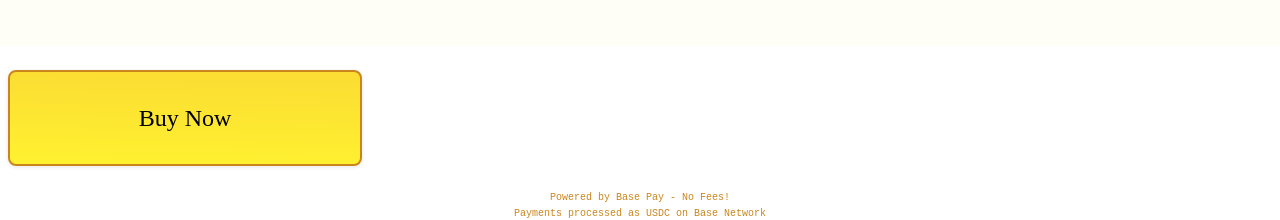
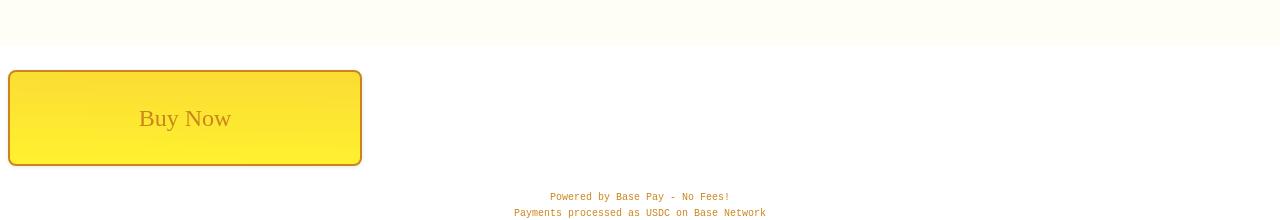
Before and after one commit to mentlnomad/high-five-mini-app, a Next.js app in the folder high-five-fresh/: page / in a window 1280 px wide. Shown: the part 695-915 px from the top of the page. Built offline with nearby package versions, Linux system fonts and the light colour scheme; a web font is replaced by a local one.

Commit message:
Update page.js

```diff
--- a/high-five-fresh/src/app/page.js
+++ b/high-five-fresh/src/app/page.js
@@ -273,19 +273,18 @@ export default function HighFiveMiniApp() {
               boxShadow: "0px 1px 4px 0px rgba(0, 0, 0, 0.10)",
               fontFamily: "Chicle, cursive",
               fontSize: "24px",
-              fontWeight: "400"
+              fontWeight: "400",
+              color: "#CA861C"  // Add this line to fix the text color
             }}
           >
-            <span className="text-[#CA861C]">
             {isProcessing ? (
-                <div className="flex items-center justify-center">
+              <div className="flex items-center justify-center" style={{ color: "#CA861C" }}>
                 <div className="w-6 h-6 border-2 border-[#CA861C] border-t-transparent rounded-full animate-spin mr-3"></div>
                 Processing...
               </div>
             ) : (
-                'Buy Now'
+              <span style={{ color: "#CA861C" }}>Buy Now</span>  // Make sure this has the color
             )}
-            </span>
           </button>
         </div>
 
```
Lines whose indentation alone changed are shown as unchanged.
